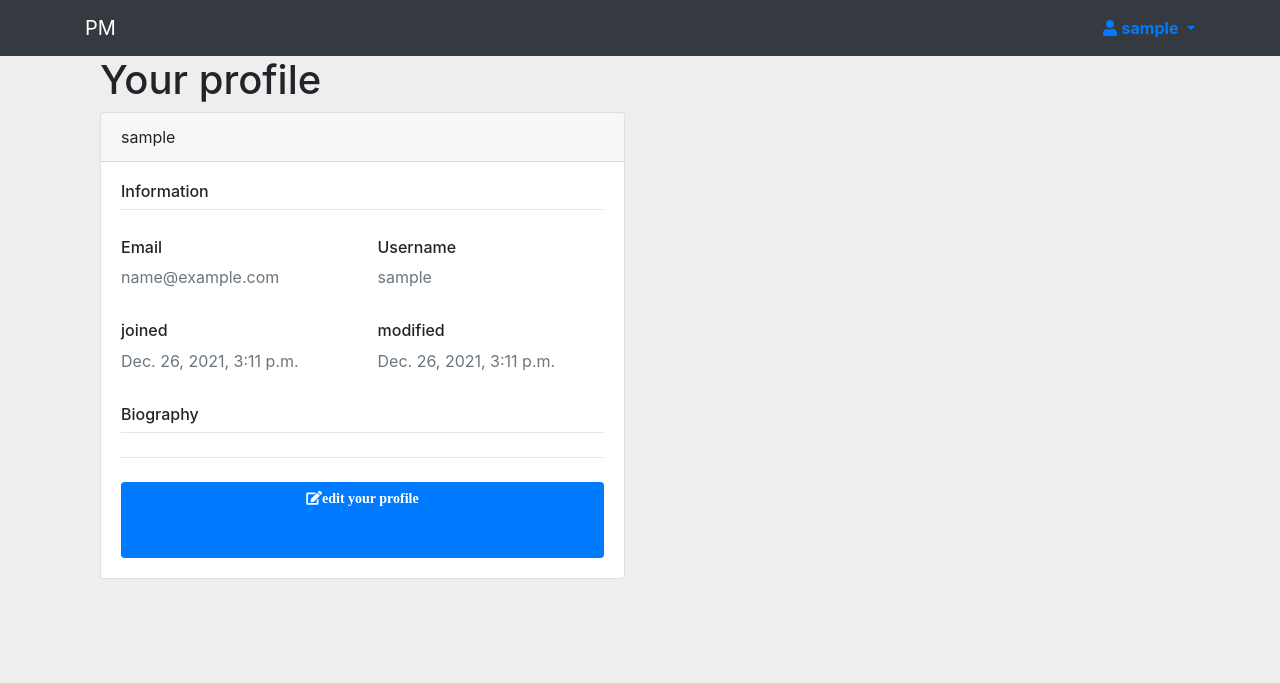
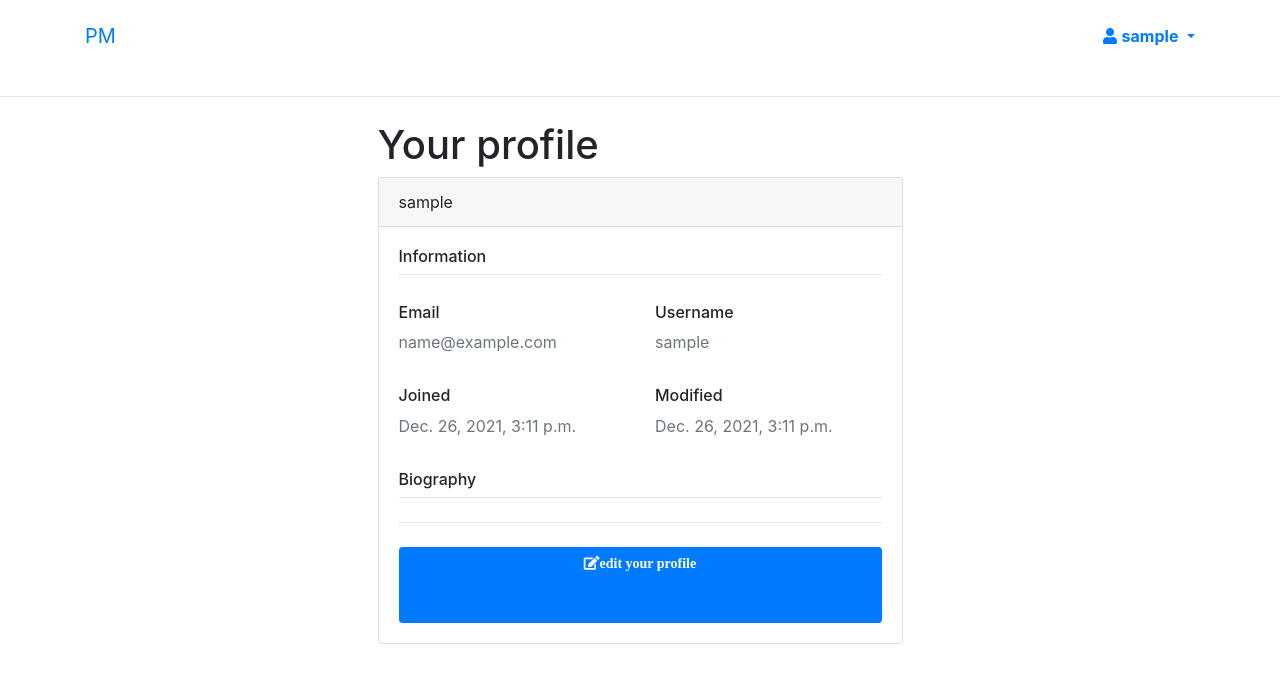
Before and after one commit to baadjis/profilemanage, a Django app: page /accounts/profile/ in a window 1280 px wide. Shown: the top 683 px of the page. Run offline with Django 4.2, Linux system fonts and the light colour scheme; the visitor is signed in with stand-in values (Sample User, id 1); data comes from the database, SQL or seed files in the repository; some libraries are stand-ins or nearby versions.

Commit message:
changed style

```diff
--- a/templates/profile.html
+++ b/templates/profile.html
@@ -3,9 +3,6 @@
 {% block style %}
 <style type="text/css">
 
-body {
-	background: #eee !important;
-}
 .wrapper {
   margin-top: 80px;
   margin-bottom: 80px;
@@ -52,7 +49,7 @@ body {
 
 {% block content %}
 
-<nav class="navbar navbar-expand-lg navbar-dark bg-dark navbar-fixed-top" >
+<nav class="navbar navbar-expand-lg navbar-white bg-white navbar-fixed-top py-3" >
     <div class="container">
         <a class="navbar-brand" href="#">PM</a>
         <button class="navbar-toggler navbar-toggler-right" type="button" data-toggle="collapse" data-target="#navbarSupportedContent"
@@ -107,8 +104,8 @@ body {
         </div>
     </div>
 </nav>
-
-<div class = "container">
+<hr class="my-4">
+<div class = "container d-flex justify-content-center">
   <div class = "col-md-6 col-md-offset-3">
       <h1>Your profile</h1>
 
@@ -129,11 +126,11 @@ body {
                 <p class="text-muted">{{ user.user}}</p>
               </div>
               <div class="col-6 mb-3">
-                <h6>joined</h6>
+                <h6>Joined</h6>
                 <p class="text-muted">{{ user.user.date_joined}}</p>
               </div>
               <div class="col-6 mb-3">
-                <h6>modified</h6>
+                <h6>Modified</h6>
                 <p class="text-muted">{{ user.date_modified}}</p>
               </div>
             </div>
```
Also changed, not shown: templates/home.html (+5 -6 lines).
